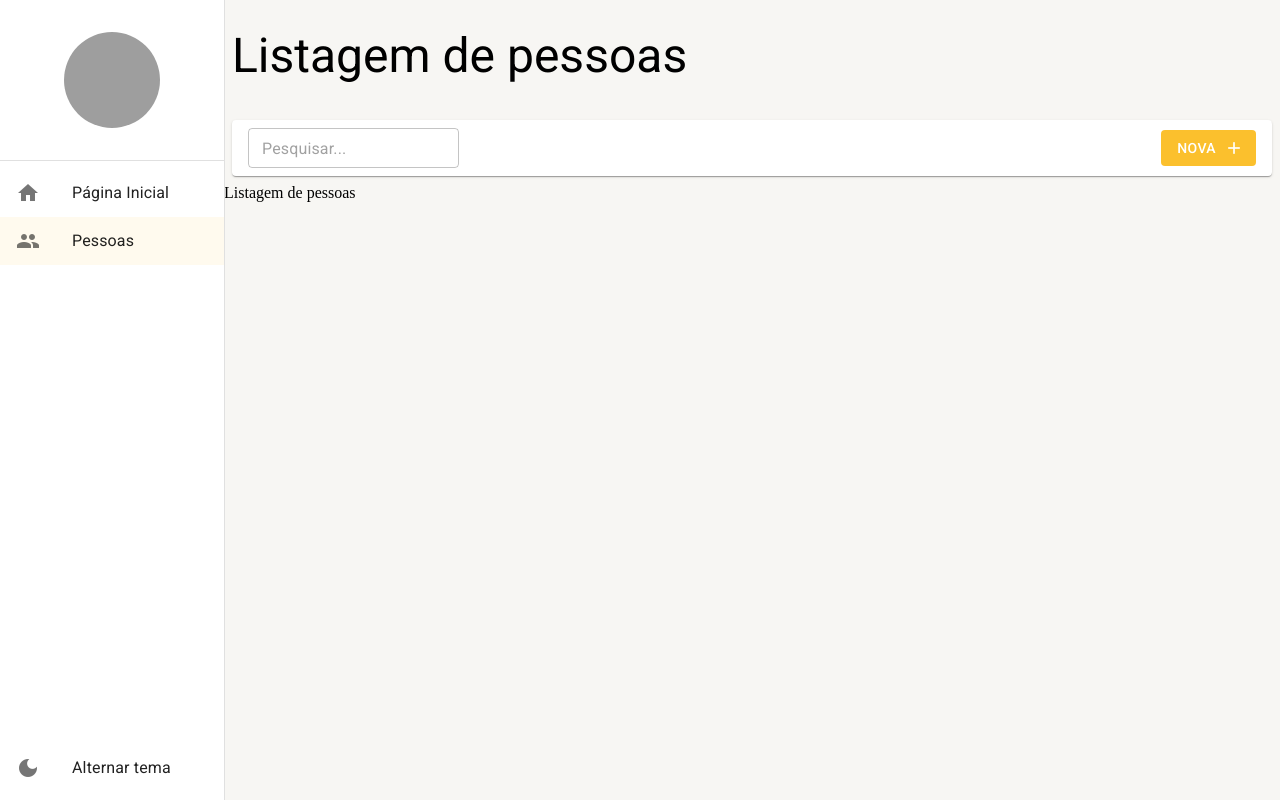
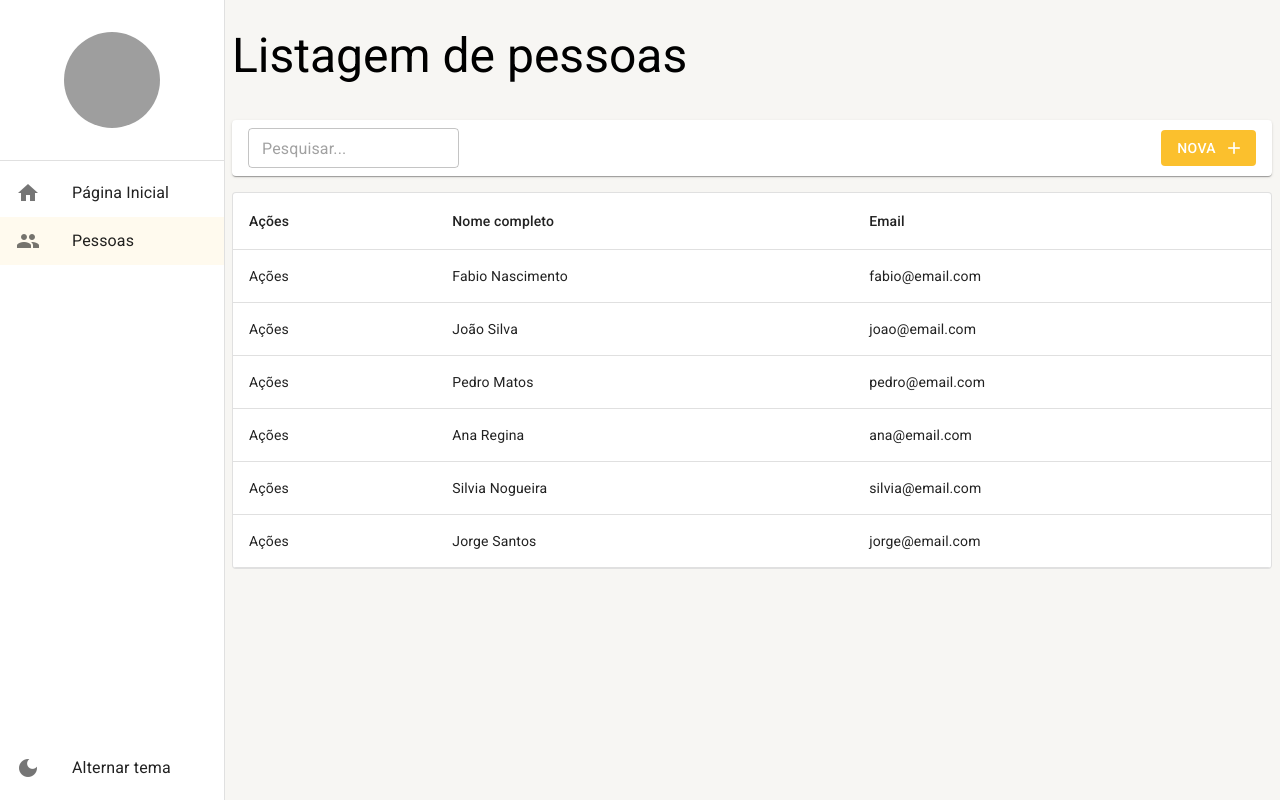
Before and after one commit to fabiosnascimento/react-cadastro-cidades-pessoas, a React (Create React App) app: page /pessoas in a window 1280 px wide. Built offline with nearby package versions, Linux system fonts and the light colour scheme; data requests are answered from the project's data file; grey boxes are pictures that could not be loaded.

Commit message:
Adicionando tabela para listagem de pessoas

```diff
--- a/mock/database.json
+++ b/mock/database.json
@@ -5,6 +5,36 @@
       "email": "fabio@email.com",
       "cidadeId": 1,
       "nomeCompleto": "Fabio Nascimento"
+    },
+    {
+      "id": 2,
+      "email": "joao@email.com",
+      "cidadeId": 1,
+      "nomeCompleto": "João Silva"
+    },
+    {
+      "id": 3,
+      "email": "pedro@email.com",
+      "cidadeId": 1,
+      "nomeCompleto": "Pedro Matos"
+    },
+    {
+      "id": 4,
+      "email": "ana@email.com",
+      "cidadeId": 1,
+      "nomeCompleto": "Ana Regina"
+    },
+    {
+      "id": 5,
+      "email": "silvia@email.com",
+      "cidadeId": 1,
+      "nomeCompleto": "Silvia Nogueira"
+    },
+    {
+      "id": 6,
+      "email": "jorge@email.com",
+      "cidadeId": 1,
+      "nomeCompleto": "Jorge Santos"
     }
   ]
 }
--- a/src/pages/pessoas/ListagemDePessoas.tsx
+++ b/src/pages/pessoas/ListagemDePessoas.tsx
@@ -1,29 +1,41 @@
+import { useEffect, useMemo, useState } from "react";
 import { useSearchParams } from "react-router-dom";
+import { Paper, Table, TableBody, TableCell, TableContainer, TableHead, TableRow } from "@mui/material";
+
+import { IListagemPessoa, PessoasService } from "../../shared/services/api/pessoas/PessoasService";
 import { FerramentasDaListagem } from "../../shared/components";
 import { LayoutBaseDePagina } from "../../shared/layouts";
-import { useEffect, useMemo } from "react";
-import { PessoasService } from "../../shared/services/api/pessoas/PessoasService";
 import { useDebounce } from "../../shared/hooks";
 
 
 export const ListagemDePessoas: React.FC = () => {
   const [searchParams, setSearchParams] = useSearchParams();
-  const { debounce } = useDebounce(2000, false);
+  const { debounce } = useDebounce();
+
+  const [rows, setRows] = useState<IListagemPessoa[]>([]);
+  const [totalCount, setTotalCount] = useState(0);
+  const [isLoading, setIsLoading] = useState(true);
 
   const busca = useMemo(() => {
     return searchParams.get('busca') || '';
   }, [searchParams]);
 
   useEffect(() => {
+    setIsLoading(true);
 
     debounce(() => {
       PessoasService.getAll(1, busca)
         .then((result) => {
+          setIsLoading(false);
+
           if (result instanceof Error) {
             alert(result.message);
             return;
           }
           console.log(result);
+
+          setTotalCount(result.totalCount);
+          setRows(result.data);
         })
     })
   }, [busca]);
@@ -40,7 +52,28 @@
         />
       }
     >
-      Listagem de pessoas
+      <TableContainer component={Paper} variant="outlined" sx={{ m: 1, width: 'auto' }}>
+        <Table>
+          <TableHead>
+            <TableRow>
+              <TableCell>Ações</TableCell>
+              <TableCell>Nome completo</TableCell>
+              <TableCell>Email</TableCell>
+            </TableRow>
+          </TableHead>
+          <TableBody>
+
+            {rows.map(row => (
+              <TableRow key={row.id}>
+                <TableCell>Ações</TableCell>
+                <TableCell>{row.nomeCompleto}</TableCell>
+                <TableCell>{row.email}</TableCell>
+              </TableRow>
+            ))}
+
+          </TableBody>
+        </Table>
+      </TableContainer>
     </LayoutBaseDePagina>
   );
 };
--- a/src/shared/services/api/pessoas/PessoasService.ts
+++ b/src/shared/services/api/pessoas/PessoasService.ts
@@ -2,14 +2,14 @@
 import { Api } from "../axios-config";
 
 
-interface IListagemPessoa {
+export interface IListagemPessoa {
   id: number;
   email: string;
   cidadeId: number;
   nomeCompleto: string;
 }
 
-interface IDetalhePessoa {
+export interface IDetalhePessoa {
   id: number;
   email: string;
   cidadeId: number;
```
